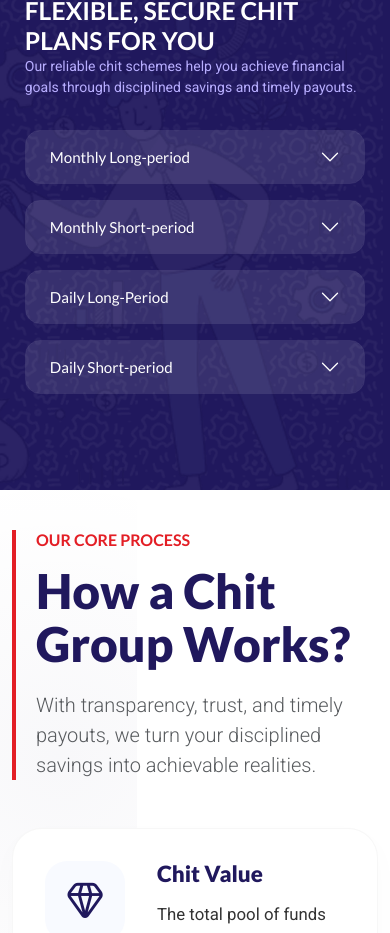
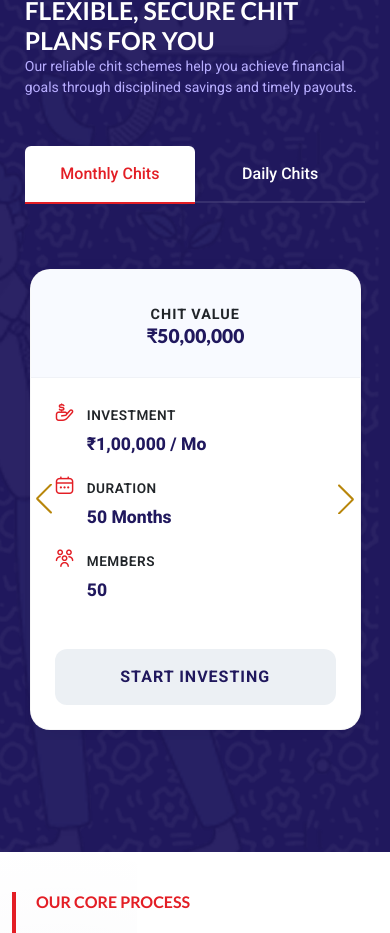
Before and after one commit to praveengupthanandipati/amratchits, a React (Vite) app: page / in a window 390 px wide. Shown: the part 2118-3051 px from the top of the page. Built offline with nearby package versions, Linux system fonts and the light colour scheme.

Commit message:
commit ui changes in all pages

```diff
--- a/src/components/Homechitplans.jsx
+++ b/src/components/Homechitplans.jsx
@@ -3,12 +3,16 @@ import { useNavigate } from "react-router-dom";
 import Sectiontitle from "./Sectiontitle";
 import gsap from "gsap";
 import { ScrollTrigger } from "gsap/ScrollTrigger";
+import { Swiper, SwiperSlide } from "swiper/react";
+import { Navigation, Autoplay } from "swiper/modules";
+import "swiper/css";
+import "swiper/css/navigation";
 
 // Register GSAP plugins
 gsap.registerPlugin(ScrollTrigger);
 
 const Homechitplans = () => {
-    const [activeTab, setActiveTab] = useState("monthly-long");
+    const [activeTab, setActiveTab] = useState("monthly");
     const [isAnimating, setIsAnimating] = useState(false);
     const sectionRef = useRef(null);
     const navigate = useNavigate();
@@ -59,11 +63,11 @@ const Homechitplans = () => {
         }
     };
 
-    // Tab data - 5 cards per tab
+    // Tab data - 2 main tabs
     const tabsData = [
         {
-            id: "monthly-long",
-            label: "Monthly Long-period",
+            id: "monthly",
+            label: "Monthly Chits",
             plans: [
                 {
                     id: 1,
@@ -107,28 +111,22 @@ const Homechitplans = () => {
                     months: 50,
                     members: 50,
                 },
-            ],
-        },
                 {
-            id: "monthly-short",
-            label: "Monthly Short-period",
-            plans: [
-                {
-                    id: 1,
+                    id: 7,
                     chitPrice: "₹25,00,000",
                     monthly: "₹1,00,000",
                     months: 25,
                     members: 25,
                 },
                 {
-                    id: 2,
+                    id: 8,
                     chitPrice: "₹10,00,000",
                     monthly: "₹40,000",
                     months: 25,
                     members: 25,
                 },
                 {
-                    id: 3,
+                    id: 9,
                     chitPrice: "₹5,00,000",
                     monthly: "₹20,000",
                     months: 25,
@@ -137,8 +135,8 @@ const Homechitplans = () => {
             ],
         },
         {
-            id: "daily-long",
-            label: "Daily Long-Period",
+            id: "daily",
+            label: "Daily Chits",
             plans: [
                 {
                     id: 1,
@@ -168,14 +166,8 @@ const Homechitplans = () => {
                     days: 1000,
                     members: 100,
                 },
-            ],
-        },
                 {
-            id: "daily-short",
-            label: "Daily Short-period",
-            plans: [
-                {
-                    id: 1,
+                    id: 5,
                     chitPrice: "₹5,00,000",
                     daily: "₹1,000",
                     days: 500,
@@ -198,10 +190,10 @@ const Homechitplans = () => {
                         descriptionClass="text-primary-50 small"
                     />
 
-                    {/* Desktop Tabs */}
-                    <div className="chit-tabs-container d-none d-md-block">
+                    {/* Desktop & Mobile Tabs with Carousel */}
+                    <div className="chit-tabs-container">
                         {/* Tab Navigation */}
-                        <ul className="nav nav-tabs chit-nav-tabs" role="tablist">
+                        <ul className="nav nav-tabs chit-nav-tabs nav-justified" role="tablist">
                             {tabsData.map((tab) => (
                                 <li key={tab.id} className="nav-item" role="presentation">
                                     <button
@@ -223,16 +215,46 @@ const Homechitplans = () => {
                                 className={`tab-pane fade show active ${isAnimating ? "tab-animating-out" : "tab-animating-in"
                                     }`}
                             >
-                                <div className="row g-3 pt-4" key={activeTab}>
+                                <div className="pt-4" key={activeTab}>
+                                    <Swiper
+                                        modules={[Navigation, Autoplay]}
+                                        spaceBetween={24}
+                                        slidesPerView={1}
+                                        navigation={true}
+                                        autoplay={{
+                                            delay: 5000,
+                                            disableOnInteraction: false,
+                                            pauseOnMouseEnter: true
+                                        }}
+                                        breakpoints={{
+                                            576: {
+                                                slidesPerView: 1,
+                                            },
+                                            768: {
+                                                slidesPerView: 2,
+                                            },
+                                            1024: {
+                                                slidesPerView: 3,
+                                            },
+                                            1200: {
+                                                slidesPerView: 4,
+                                            },
+                                        }}
+                                        style={{
+                                            "--swiper-navigation-color": "#b8860b",
+                                            "--swiper-navigation-size": "30px",
+                                            padding: "10px 5px"
+                                        }}
+                                        className="chit-plans-swiper"
+                                    >
                                         {currentTabData?.plans.map((plan, index) => (
+                                            <SwiperSlide key={plan.id}>
                                                 <div
-                                            key={plan.id}
-                                            className="col-xl-3 col-md-4 col-sm-6"
+                                                    className="chit-plan-card-refined h-100"
                                                     style={{
                                                         animationDelay: `${index * 0.1}s`,
                                                     }}
                                                 >
-                                            <div className="chit-plan-card-refined">
                                                     <div className="plan-header">
                                                         <span className="chit-label">Chit Value</span>
                                                         <h3 className="chit-value">{plan.chitPrice}</h3>
@@ -244,7 +266,7 @@ const Homechitplans = () => {
                                                                 Investment
                                                             </span>
                                                             <span className="feature-value">
-                                                            {(activeTab === "daily-long" || activeTab === "daily-short") ? `${plan.daily} / Day` : `${plan.monthly} / Mo`}
+                                                                {activeTab === "daily" ? `${plan.daily} / Day` : `${plan.monthly} / Mo`}
                                                             </span>
                                                         </div>
                                                         <div className="plan-feature-row">
@@ -253,7 +275,7 @@ const Homechitplans = () => {
                                                                 Duration
                                                             </span>
                                                             <span className="feature-value">
-                                                            {(activeTab === "daily-long" || activeTab === "daily-short") ? `${plan.days} Days` : `${plan.months} Months`}
+                                                                {activeTab === "daily" ? `${plan.days} Days` : `${plan.months} Months`}
                                                             </span>
                                                         </div>
                                                         <div className="plan-feature-row">
@@ -272,87 +294,15 @@ const Homechitplans = () => {
                                                         </button>
                                                     </div>
                                                 </div>
-                                        </div>
+                                            </SwiperSlide>
                                         ))}
+                                    </Swiper>
                                 </div>
                             </div>
                         </div>
                     </div>
 
-                    {/* Mobile Accordion */}
-                    <div className="chit-accordion-container d-block d-md-none">
-                        <div className="accordion" id="chitPlansAccordion">
-                            {tabsData.map((tab, index) => (
-                                <div key={tab.id} className="accordion-item">
-                                    <h2 className="accordion-header">
-                                        <button
-                                            className="accordion-button collapsed"
-                                            type="button"
-                                            data-bs-toggle="collapse"
-                                            data-bs-target={`#collapse${index}`}
-                                            aria-expanded="false"
-                                            aria-controls={`collapse${index}`}
-                                        >
-                                            {tab.label}
-                                        </button>
-                                    </h2>
-                                    <div
-                                        id={`collapse${index}`}
-                                        className="accordion-collapse collapse"
-                                        data-bs-parent="#chitPlansAccordion"
-                                    >
-                                        <div className="accordion-body">
-                                            {tab.plans.map((plan) => (
-                                                <div
-                                                    key={plan.id}
-                                                    className="chit-plan-card-refined mb-3"
-                                                >
-                                                    <div className="plan-header pt-3 pb-3">
-                                                        <span className="chit-label" style={{ fontSize: '0.8rem' }}>Chit Value</span>
-                                                        <h3 className="chit-value" style={{ fontSize: '1.5rem' }}>{plan.chitPrice}</h3>
-                                                    </div>
-                                                    <div className="plan-body p-3 gap-2">
-                                                        <div className="plan-feature-row">
-                                                            <span className="feature-label font-md">
-                                                                <i className="fi fi-rr-hand-holding-usd"></i>
-                                                                Invest
-                                                            </span>
-                                                            <span className="feature-value font-md">
-                                                                {(tab.id === "daily-long" || tab.id === "daily-short") ? `${plan.daily} / Day` : `${plan.monthly} / Mo`}
-                                                            </span>
-                                                        </div>
-                                                        <div className="plan-feature-row">
-                                                            <span className="feature-label font-md">
-                                                                <i className="fi fi-rr-calendar"></i>
-                                                                Duration
-                                                            </span>
-                                                            <span className="feature-value font-md">
-                                                                {(tab.id === "daily-long" || tab.id === "daily-short") ? `${plan.days} Days` : `${plan.months} Months`}
-                                                            </span>
-                                                        </div>
-                                                        <div className="plan-feature-row">
-                                                            <span className="feature-label font-md">
-                                                                <i className="fi fi-rr-users-alt"></i>
-                                                                Members
-                                                            </span>
-                                                            <span className="feature-value font-md">
-                                                                {plan.members}
-                                                            </span>
-                                                        </div>
-                                                    </div>
-                                                    <div className="plan-footer p-3">
-                                                        <button className="btn-plan py-2" onClick={() => navigate('/contact')}>
-                                                            Start Investing
-                                                        </button>
-                                                    </div>
-                                                </div>
-                                            ))}
-                                        </div>
-                                    </div>
-                                </div>
-                            ))}
-                        </div>
-                    </div>
+
                 </div>
             </section>
         </React.Fragment>
--- a/src/pages/Chitplans.jsx
+++ b/src/pages/Chitplans.jsx
@@ -6,7 +6,7 @@ import { ScrollTrigger } from "gsap/ScrollTrigger";
 gsap.registerPlugin(ScrollTrigger);
 
 const Chitplans = () => {
-  const [activeBranch, setActiveBranch] = useState("secunderabad");
+  const [activeBranch, setActiveBranch] = useState("abids");
   const containerRef = useRef(null);
   const navigate = useNavigate();
 
@@ -49,11 +49,20 @@ const Chitplans = () => {
     ]
   };
 
-  const currentPlans = activeBranch === 'secunderabad' ? secunderabadPlans : abidsPlans;
+  // For the new tab logic
+  let currentPlans = { monthly: [], daily: [] };
+  if (activeBranch === 'abids') {
+    currentPlans = abidsPlans;
+  } else if (activeBranch === 'secunderabad') {
+    currentPlans = { ...secunderabadPlans, daily: [] };
+  } else if (activeBranch === 'dailychits') {
+    currentPlans = { monthly: [], daily: secunderabadPlans.daily };
+  }
 
   const branches = [
+    { id: "abids", label: "Abids Branch" },
     { id: "secunderabad", label: "Secunderabad Branch" },
-    { id: "abids", label: "Abids Branch" }
+    { id: "dailychits", label: "Daily Chits" }
   ];
 
   useEffect(() => {
@@ -132,13 +141,13 @@ const Chitplans = () => {
           <div className="custom-container">
 
             {/* Monthly Schemes */}
+            {currentPlans.monthly && currentPlans.monthly.length > 0 && (
               <div className="plan-section-anim mb-5">
                 <div className="section-divider mb-4">
                   <span className="divider-icon"><i className="fi fi-rr-calendar-clock"></i></span>
                   <h3 className="divider-title">Monthly Schemes</h3>
                   <div className="divider-line"></div>
                 </div>
-
                 <div className="row g-4">
                   {currentPlans.monthly.map((plan, idx) => (
                     <div className="col-xl-3 col-lg-4 col-md-6 plan-card-anim" key={idx}>
@@ -183,15 +192,16 @@ const Chitplans = () => {
                   ))}
                 </div>
               </div>
+            )}
 
             {/* Daily Schemes */}
+            {currentPlans.daily && currentPlans.daily.length > 0 && (
               <div className="plan-section-anim">
                 <div className="section-divider mb-4">
                   <span className="divider-icon secondary"><i className="fi fi-rr-sun"></i></span>
                   <h3 className="divider-title">Daily Schemes</h3>
                   <div className="divider-line"></div>
                 </div>
-
                 <div className="row g-4">
                   {currentPlans.daily.map((plan, idx) => (
                     <div className="col-xl-3 col-lg-4 col-md-6 plan-card-anim" key={idx}>
@@ -236,6 +246,7 @@ const Chitplans = () => {
                   ))}
                 </div>
               </div>
+            )}
 
           </div>
         </div>
--- a/src/pages/Guide.jsx
+++ b/src/pages/Guide.jsx
@@ -162,8 +162,8 @@ const Guide = () => {
           <div className="container py-4">
             <div className="row mb-5 text-center justify-content-center guide-anim">
               <div className="col-lg-8">
-                <h6 className="text-uppercase letter-spacing mb-3">Workflow</h6>
-                <h2 className="display-5 font-bold mb-4 text-white">How does it work?</h2>
+                <h6 className="text-secondarynew text-uppercase letter-spacing font-bold mb-3 d-inline-block px-3 py-1 bg-white-10 rounded-pill">Workflow</h6>
+                <h2 className="display-3 font-bold mb-4 text-white">How does it work?</h2>
                 <p className="lead text-white">A simple five-step process that ensures transparency, security, and exponential growth for every subscriber.</p>
               </div>
             </div>
@@ -215,7 +215,7 @@ const Guide = () => {
           <div className="container py-5">
             <div className="row mb-5 text-center justify-content-center guide-anim">
               <div className="col-lg-8">
-                <h2 className="font-bold text-primarynew h1 mb-4">Financial Instruments</h2>
+                <h2 className="font-bold text-primarynew mb-4">Financial Instruments</h2>
                 <p className="text-muted">Compare the most common investment avenues to see where Chit Funds stand in terms of value and community impact.</p>
               </div>
             </div>
--- a/src/styles/App.scss
+++ b/src/styles/App.scss
@@ -1995,7 +1995,7 @@ footer {
   }
 
   h2 {
-    font-size: clamp(1.6rem, 1.8vw, 1.8rem);
+    font-size: clamp(1.6rem, 2vw, 2rem);
     color: map.get(v.$colors, "primarynew");
     margin-bottom: 1rem;
   }
```
Also changed, not shown: src/pages/About.jsx (+8 -2 lines). Lines whose indentation alone changed are shown as unchanged.
